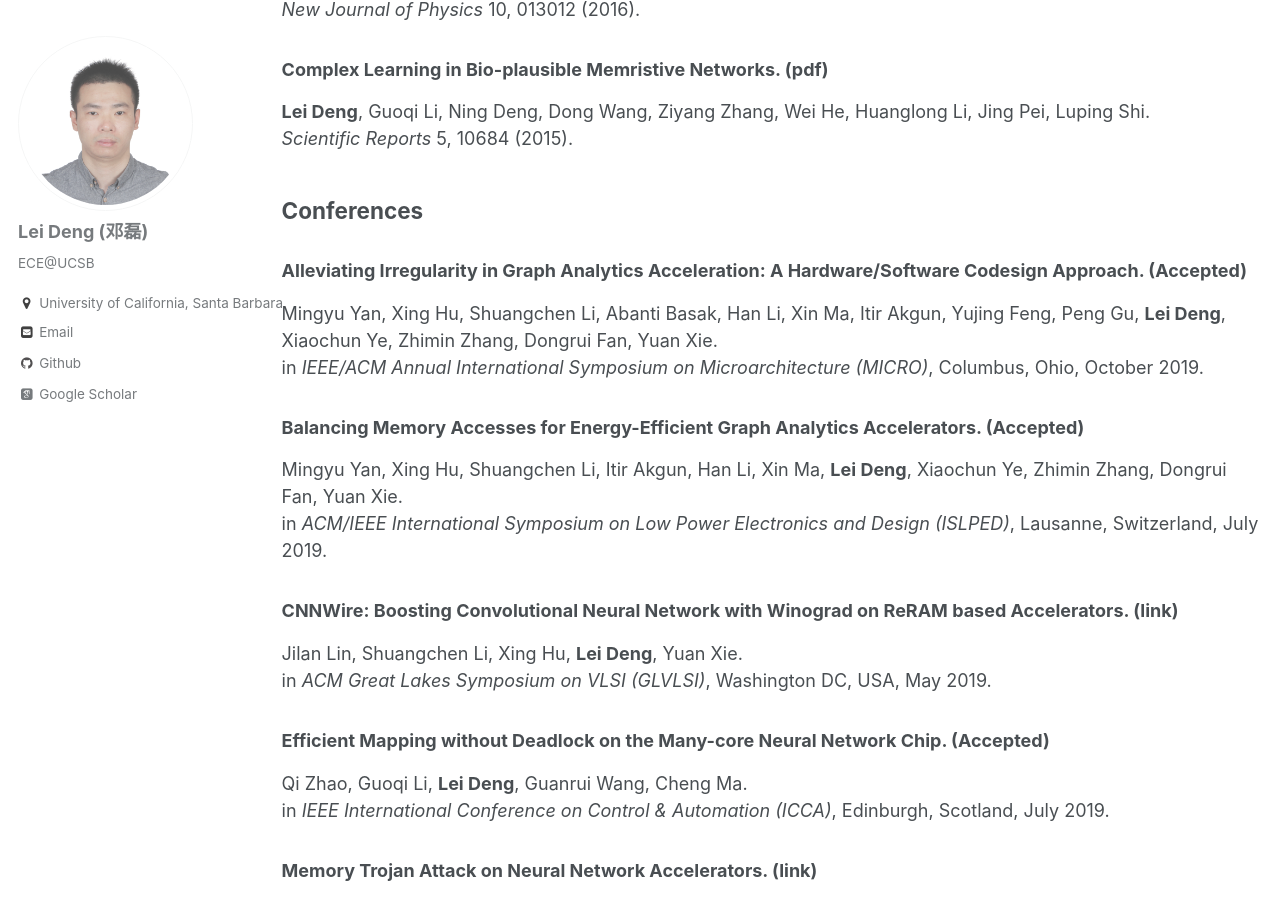
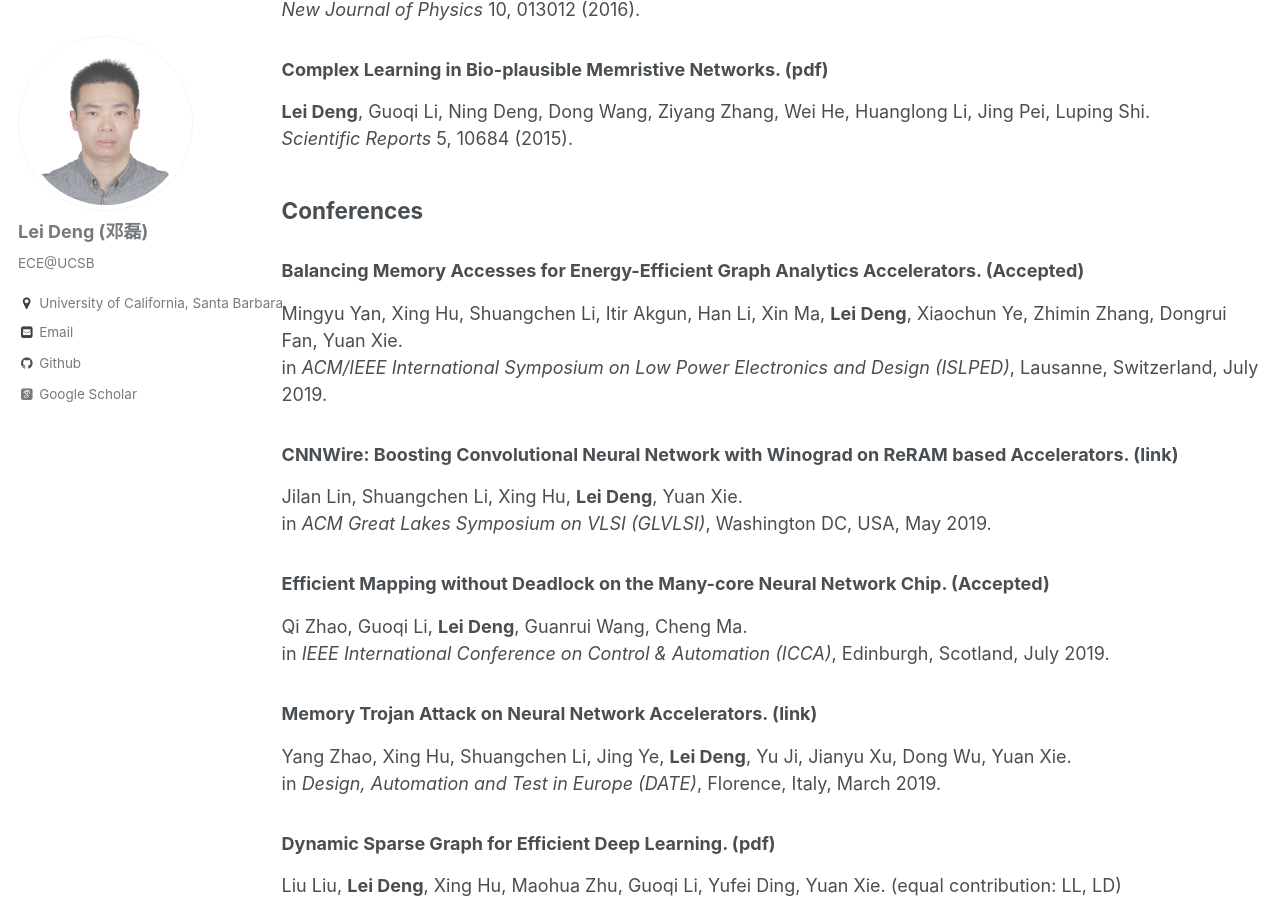
Before and after one commit to dllfei/dllfei.github.io, a Jekyll site: the page built from _pages/publications.md, in a window 1280 px wide and 900 px high, scrolled down 3232 px. Built offline with Jekyll 4.4.1, drawn with Linux system fonts in a browser that asks for light colours; some web fonts are replaced.

Commit message:
Update publications.md

```diff
--- a/_pages/publications.md
+++ b/_pages/publications.md
@@ -99,10 +99,6 @@ Guoqi Li, Wuhua Hu, Gaoxi Xiao, **Lei Deng**, Pei Tang, Jing Pei, Luping Shi. <b
 
 ## Conferences
 
-### Alleviating Irregularity in Graph Analytics Acceleration: A Hardware/Software Codesign Approach. (Accepted) <br />
-Mingyu Yan, Xing Hu, Shuangchen Li, Abanti Basak, Han Li, Xin Ma, Itir Akgun, Yujing Feng, Peng Gu, **Lei Deng**, Xiaochun Ye, Zhimin Zhang, Dongrui Fan, Yuan Xie. <br />
-in *IEEE/ACM Annual International Symposium on Microarchitecture (MICRO)*, Columbus, Ohio, October 2019.
-
 ### Balancing Memory Accesses for Energy-Efficient Graph Analytics Accelerators. (Accepted) <br />
 Mingyu Yan, Xing Hu, Shuangchen Li, Itir Akgun, Han Li, Xin Ma, **Lei Deng**, Xiaochun Ye, Zhimin Zhang, Dongrui Fan, Yuan Xie. <br />
 in *ACM/IEEE International Symposium on Low Power Electronics and Design (ISLPED)*, Lausanne, Switzerland, July 2019.
```
